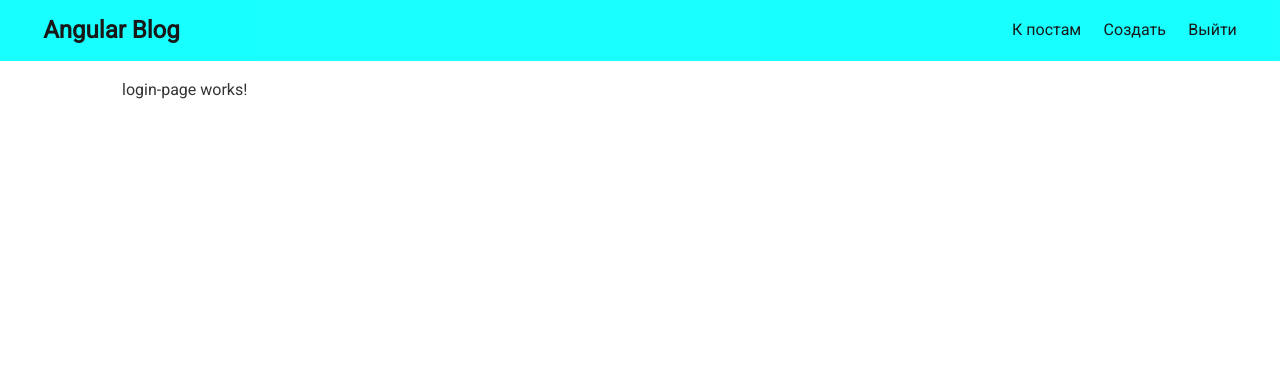
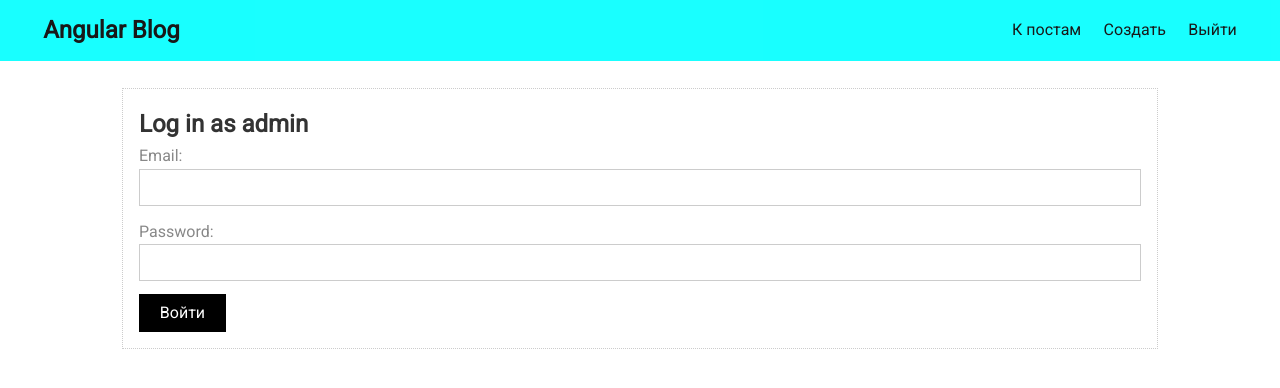
Before and after one commit to magnutudo/Blog, an Angular app: page /admin/login in a window 1280 px wide. Shown: the top 388 px of the page. Built offline with nearby package versions, Linux system fonts and the light colour scheme.

Commit message:
added a form group and controls

```diff
--- a/src/app/admin/login-page/login-page.component.html
+++ b/src/app/admin/login-page/login-page.component.html
@@ -1 +1,18 @@
-<p>login-page works!</p>
+<form class="card" [formGroup]="form" (ngSubmit)="submit()">
+  <h2>Log in as admin</h2>
+  <div class="form-control">
+    <label for="email">Email:</label>
+    <input type="email" id="email" formControlName="email">
+  </div>
+
+  <div class="form-control">
+    <label for="password">Password:</label>
+    <input type="password" id="password" formControlName="password">
+  </div>
+  <button
+    type="submit"
+    class="btn btn-primary log"
+    [disabled]="form.invalid"
+  >Войти
+  </button>
+</form>
--- a/src/app/admin/login-page/login-page.component.scss
+++ b/src/app/admin/login-page/login-page.component.scss
@@ -0,0 +1,4 @@
+.log{
+  background-color: black ;
+  color: white;
+}
--- a/src/app/admin/login-page/login-page.component.ts
+++ b/src/app/admin/login-page/login-page.component.ts
@@ -1,10 +1,29 @@
-import { Component } from '@angular/core';
+import {Component, OnInit} from '@angular/core';
+import {FormControl, FormGroup, Validators} from "@angular/forms";
 
 @Component({
   selector: 'app-login-page',
   templateUrl: './login-page.component.html',
   styleUrls: ['./login-page.component.scss']
 })
-export class LoginPageComponent {
+export class LoginPageComponent implements OnInit{
+  form: FormGroup
+  constructor() {
+  }
+  ngOnInit() {
+    this.form = new FormGroup({
+      email: new FormControl(null, [Validators.required,Validators.email]),
+      password: new FormControl(null,[Validators.required,Validators.minLength(6)])
+    })
+  }
+
+
+  submit(){
+    if(this.form.invalid){
+      return
+    }
+    this.form.reset()
+  }
+
 
 }
--- a/src/styles.scss
+++ b/src/styles.scss
@@ -304,7 +304,8 @@ table th {
     margin: 0 0.25rem;
 
     &:hover {
-      color: var(--light-color);
+      color: #e13f39;
+      font-weight: bold;
     }
   }
 }
--- a/tsconfig.json
+++ b/tsconfig.json
@@ -3,9 +3,10 @@
   "compileOnSave": false,
   "compilerOptions": {
     "baseUrl": "./",
+    "strictPropertyInitialization": false,
     "outDir": "./dist/out-tsc",
     "forceConsistentCasingInFileNames": true,
-    "strict": true,
+    "strict": false,
     "noImplicitOverride": true,
     "noPropertyAccessFromIndexSignature": true,
     "noImplicitReturns": true,
```
